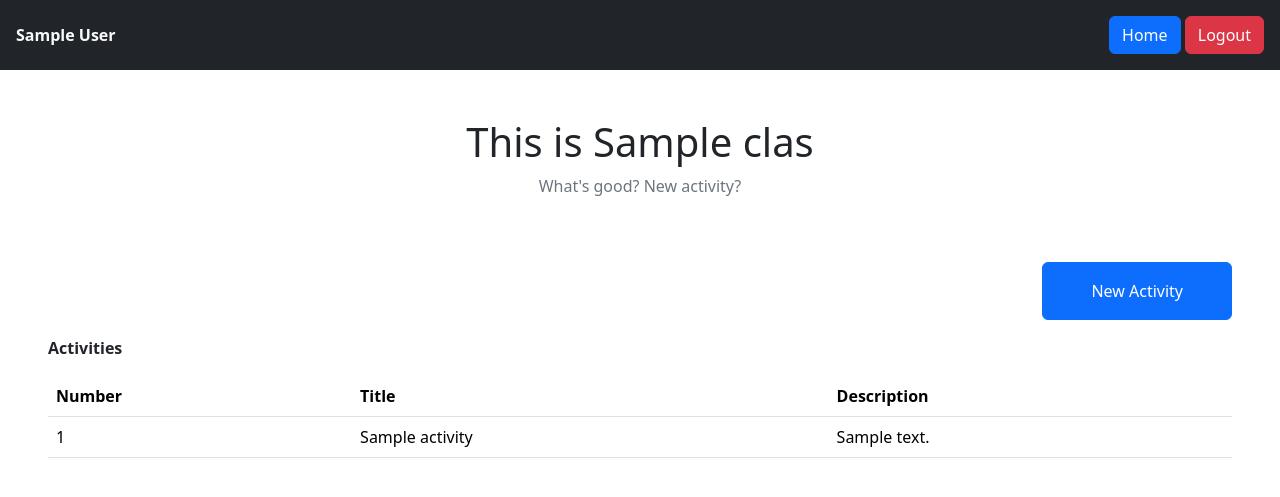
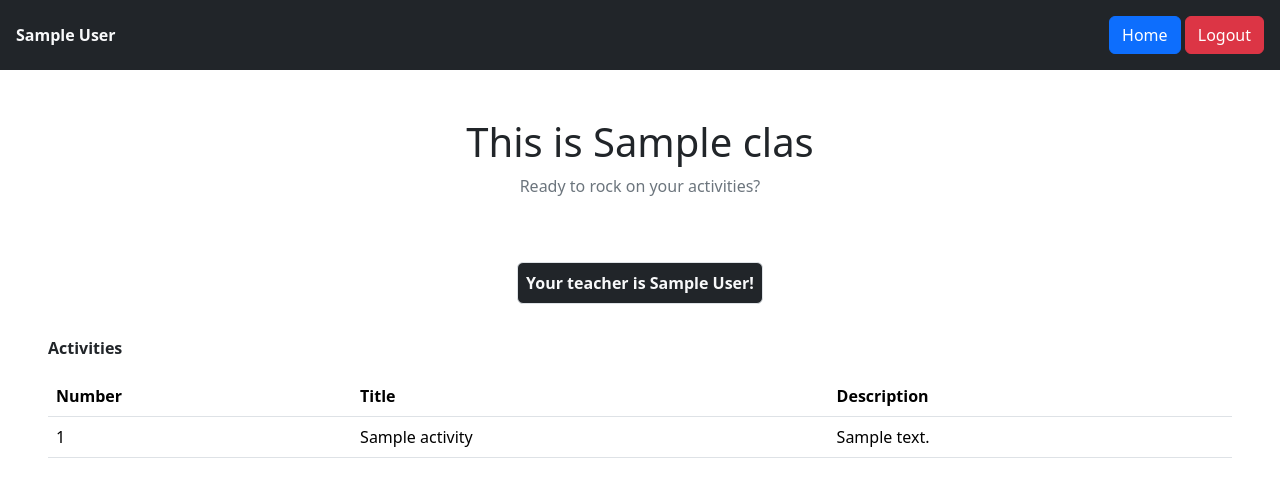
Before and after one commit to gabrielEFagundes/Classroom, a Flask app: page /view/class/1 in a window 1280 px wide. Shown: the top 497 px of the page. Run offline with Flask 3, Linux system fonts and the light colour scheme; a user stored in the database is signed in; tables that the repository leaves empty hold one stand-in row (values such as "Sample post").

Commit message:
chore: Some fixes and new user validation

```diff
--- a/app/templates/class_page.html
+++ b/app/templates/class_page.html
@@ -1,6 +1,7 @@
 {% extends 'base.html' %}
 
 {% block content %}
+{% if current_user.email.__contains__('@edu') %}
 <section class="mt-5">
     <div class="d-flex flex-column align-items-center">
         <h1>This is {{ classroom.name }}</h1>
@@ -29,4 +30,34 @@
         </table>
     </div>
 </section>
+{% else %}
+<section class="mt-5">
+    <div class="d-flex flex-column align-items-center">
+        <h1>This is {{ classroom.name }}</h1>
+        <p class="text-secondary">Ready to rock on your activities?</p>
+    </div>
+    <div class="mt-5 d-flex justify-content-center fw-bold">
+        <p class="bg-dark text-light p-2 border rounded">Your teacher is {{ teacher }}!</p>
+    </div>
+    <div class="px-5 py-3">
+        <p class="fw-bold">Activities</p>
+        <table class="table">
+            <thead>
+                <th class="fw-bold">Number</th>
+                <th class="fw-bold">Title</th>
+                <th class="fw-bold">Description</th>
+            </thead>
+            <tbody>
+                {% for i in activities['data'] %}
+                <tr>
+                    <td>{{ i.id }}</td>
+                    <td>{{ i.title }}</td>
+                    <td>{{ i.description }}</td>
+                </tr>
+                {% endfor %}
+            </tbody>
+        </table>
+    </div>
+</section>
+{% endif %}
 {% endblock %}
--- a/app/views.py
+++ b/app/views.py
@@ -79,12 +79,14 @@ def deleteClass(id):
 def classPage(id):
     classroom = Class.query.get(id)
     data = Activities.query.filter_by(class_id=id)
+    teacherName = User.query.get(classroom.teacher_id).name # this isn't working
 
     activities = {'data' : data.all()}
 
-    return render_template('class_page.html', classroom=classroom, activities=activities)
+    return render_template('class_page.html', classroom=classroom, activities=activities, teacher=teacherName)
 
 @app.route('/view/class/<int:id>/new', methods=['GET', 'POST'])
+@login_required
 def signActivity(id):
     form = NewActivity()
 
--- a/migrations/versions/afd22277446f_.py
+++ b/migrations/versions/3a759612512d_.py
@@ -1,8 +1,8 @@
 """empty message
 
-Revision ID: afd22277446f
+Revision ID: 3a759612512d
 Revises:
-Create Date: 2025-09-17 14:24:00.752855
+Create Date: 2025-09-18 07:20:25.810288
 
 """
 from alembic import op
@@ -10,7 +10,7 @@ import sqlalchemy as sa
 
 
 # revision identifiers, used by Alembic.
-revision = 'afd22277446f'
+revision = '3a759612512d'
 down_revision = None
 branch_labels = None
 depends_on = None
```
Also changed, not shown: app/templates/index.html (+30 -0 lines), instance/localhost.db.
